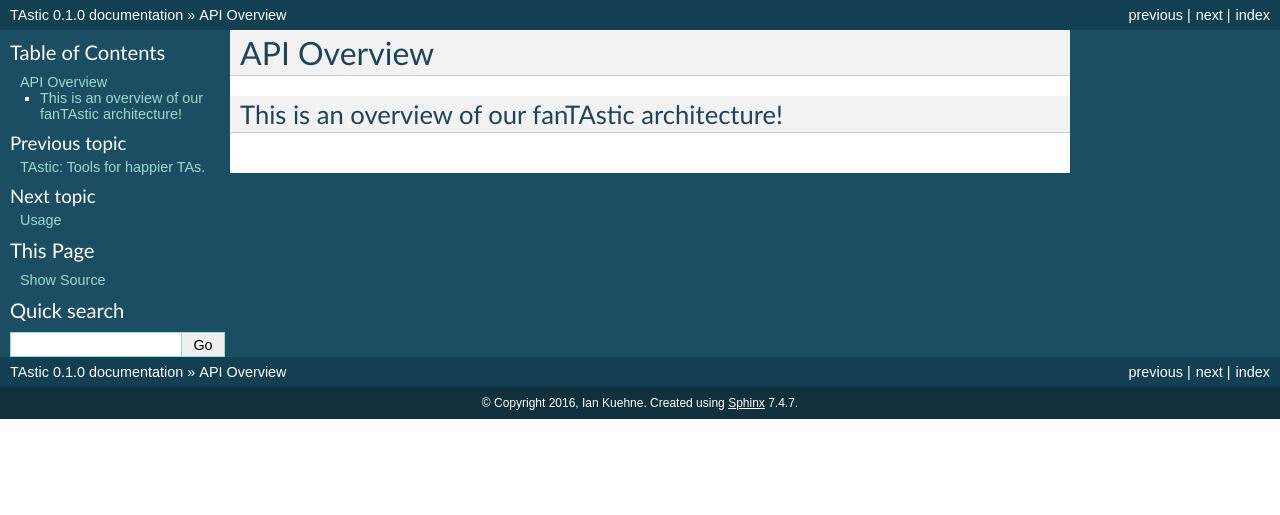
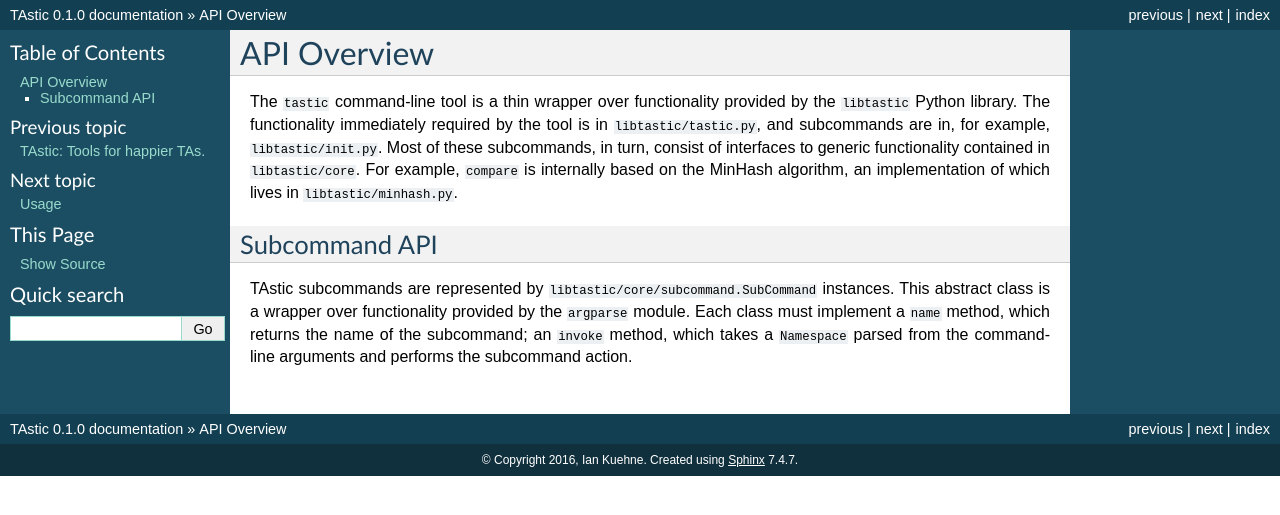
Before and after one commit to ikuehne/TAstic, a Sphinx documentation site: the page built from docs/libtastic.rst, in a window 1280 px wide. Shown: the top 515 px of the page. Built offline with Sphinx 7.4.7, drawn with Linux system fonts in a browser that asks for light colours; pages that are not in the unit, such as notebooks, are missing from menus.

Commit message:
Fixed some documentation.

```diff
--- a/docs/libtastic.rst
+++ b/docs/libtastic.rst
@@ -4,5 +4,20 @@
   API Overview
 ****************
 
-This is an overview of our fanTAstic architecture!
-==================================================
+The ``tastic`` command-line tool is a thin wrapper over functionality provided
+by the ``libtastic`` Python library.  The functionality immediately required by
+the tool is in ``libtastic/tastic.py``, and subcommands are in, for example,
+``libtastic/init.py``.  Most of these subcommands, in turn, consist of
+interfaces to generic functionality contained in ``libtastic/core``.  For
+example, ``compare`` is internally based on the MinHash algorithm, an
+implementation of which lives in ``libtastic/minhash.py``.
+
+Subcommand API
+==============
+
+TAstic subcommands are represented by ``libtastic/core/subcommand.SubCommand``
+instances.  This abstract class is a wrapper over functionality provided by the
+``argparse`` module.  Each class must implement a ``name`` method, which
+returns the name of the subcommand; an ``invoke`` method, which takes a
+``Namespace`` parsed from the command-line arguments and performs the
+subcommand action.
```
